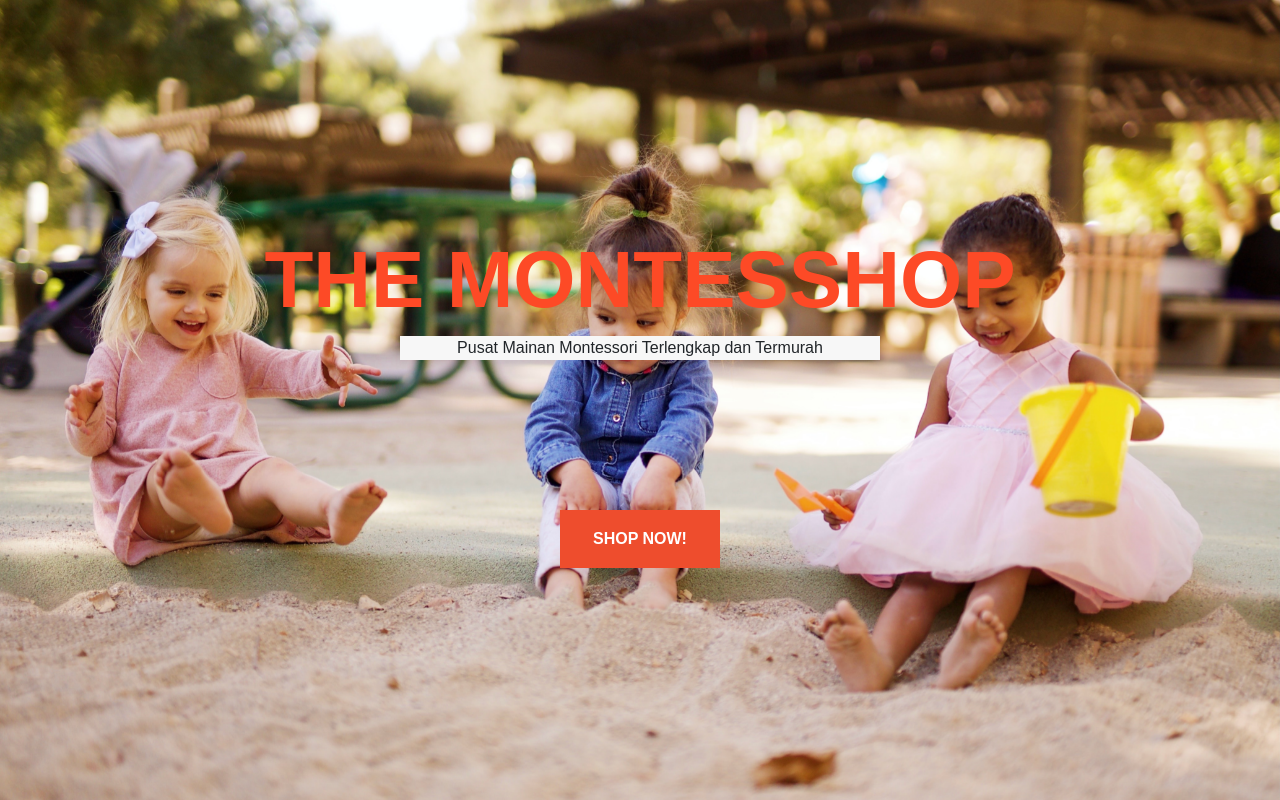
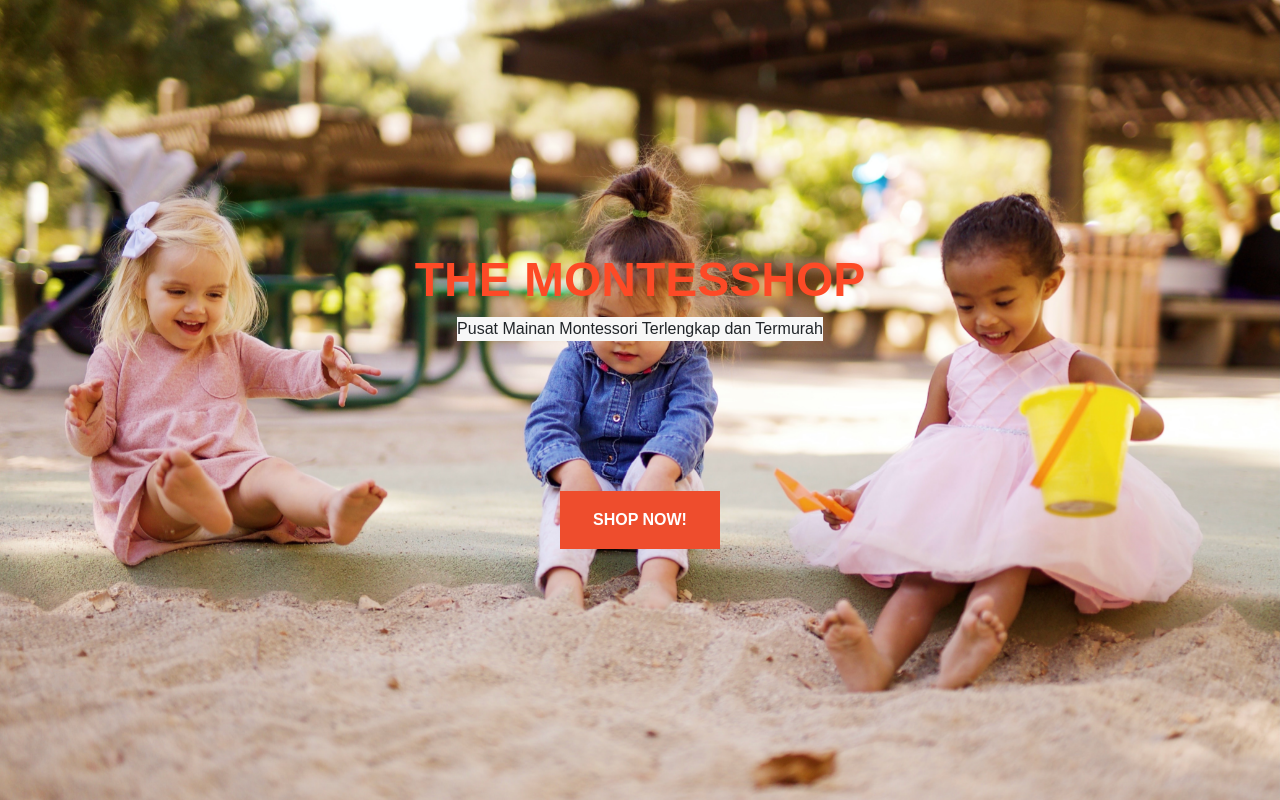
Before and after one commit to renoob21/montesshop-startup, a plain HTML site: page index.html in a window 1280 px wide. Drawn offline with nearby package versions, Linux system fonts and the light colour scheme.

Commit message:
Update style.css
Ganti ukuran font dan warna background

```diff
--- a/style.css
+++ b/style.css
@@ -10,14 +10,14 @@ body, html {
 }
 
 h1 {
-    font-size: 5rem;
+    font-size: 3rem;
     color: #fd4a26;
 }
 
 #header-desc {
     color: none;
     background-color: #f7f7f7;
-    max-width: 30em;
+    max-width: fit-content;
     margin: auto;
 }
 
```
